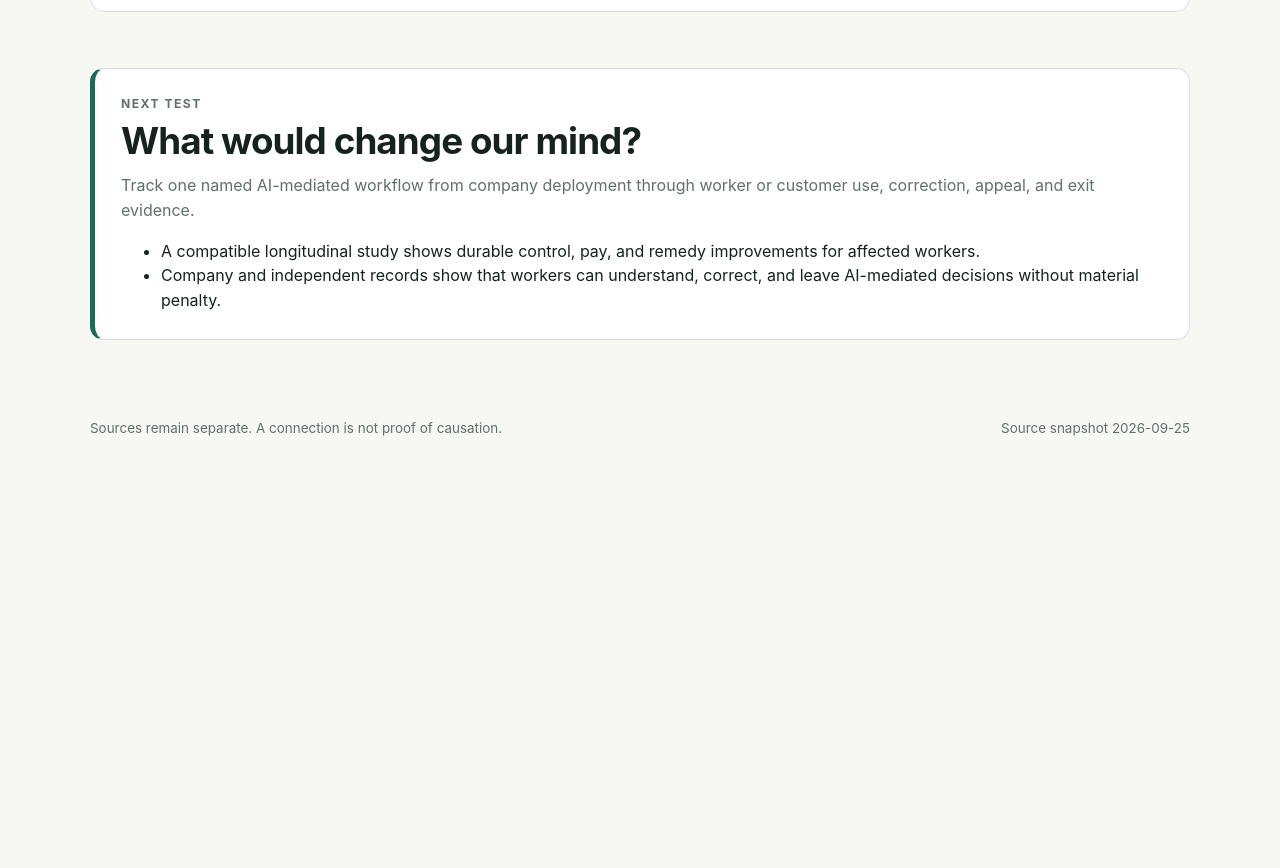
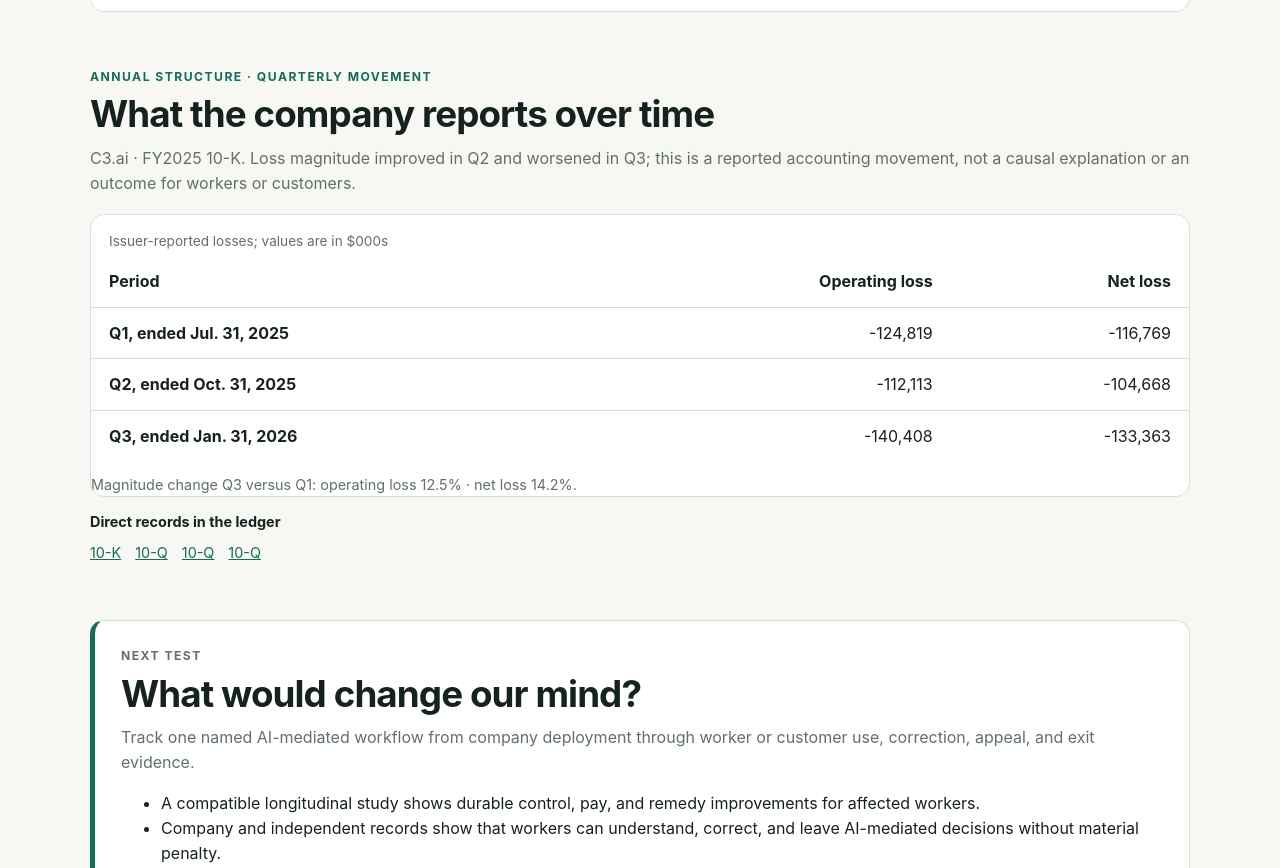
Before and after one commit to mehtama1234/change-intelligence-platform, a website: page web/index.html in a window 1280 px wide. Shown: the part 2649-3517 px from the top of the page. Before the commit the page ends 3136 px from the top, so only its background shows below. Drawn offline with Linux system fonts and the light colour scheme.

Commit message:
Extract quarterly report movement

```diff
--- a/data/processed/ai-work-control.packet.json
+++ b/data/processed/ai-work-control.packet.json
@@ -174,6 +174,56 @@
       "company": "C3.ai",
       "industry": "enterprise AI software",
       "reportingPeriod": "FY2025 annual report plus FY2026 Q1, Q2, and Q3",
+      "reportWindow": {
+        "annualBaseline": "FY2025 10-K",
+        "quarters": [
+          {
+            "period": "Q1, ended Jul. 31, 2025",
+            "operatingLoss": -124819,
+            "netLoss": -116769
+          },
+          {
+            "period": "Q2, ended Oct. 31, 2025",
+            "operatingLoss": -112113,
+            "netLoss": -104668
+          },
+          {
+            "period": "Q3, ended Jan. 31, 2026",
+            "operatingLoss": -140408,
+            "netLoss": -133363
+          }
+        ],
+        "metrics": {
+          "operatingLossMagnitudeChangeQ3vsQ1Pct": 12.5,
+          "netLossMagnitudeChangeQ3vsQ1Pct": 14.2,
+          "operatingLossQ2vsQ1": 12706,
+          "operatingLossQ3vsQ2": -28295
+        },
+        "reading": "Loss magnitude improved in Q2 and worsened in Q3; this is a reported accounting movement, not a causal explanation or an outcome for workers or customers.",
+        "sourceRefs": {
+          "bridge": "company-industry-analysis/companies/c3-ai/THREE-QUARTER-ACCOUNTING-BRIDGE.md",
+          "initialRead": "company-industry-analysis/companies/c3-ai/INITIAL-EVIDENCE-READ.md",
+          "initialReadDigest": "173889864c163d8e127ce99399a622eeeceab6874ea5b953f745c7a0469400bc",
+          "directRecords": [
+            {
+              "label": "10-K",
+              "url": "https://www.sec.gov/Archives/edgar/data/1577526/000162828025032604/ai-20250430.htm"
+            },
+            {
+              "label": "10-Q",
+              "url": "https://www.sec.gov/Archives/edgar/data/1577526/000157752625000033/ai-20250731.htm"
+            },
+            {
+              "label": "10-Q",
+              "url": "https://www.sec.gov/Archives/edgar/data/1577526/000157752625000055/ai-20251031.htm"
+            },
+            {
+              "label": "10-Q",
+              "url": "https://www.sec.gov/Archives/edgar/data/1577526/000157752626000024/ai-20260131.htm"
+            }
+          ]
+        }
+      },
       "limits": [
         "The report window does not identify an organization, model version, affected person, decision, input, output, error, override, appeal, remedy, or later outcome."
       ]
--- a/data/source-maps/ai-work-control.sources.json
+++ b/data/source-maps/ai-work-control.sources.json
@@ -115,7 +115,11 @@
       "asOf": "2026-09-25",
       "reportingPeriod": "FY2025 annual report plus FY2026 Q1, Q2, and Q3",
       "limits": ["The report window does not identify an organization, model version, affected person, decision, input, output, error, override, appeal, remedy, or later outcome."],
-      "excerptTerms": ["FY2025 10-K", "FY2026 Q1", "does not independently measure"]
+      "excerptTerms": ["FY2025 10-K", "FY2026 Q1", "does not independently measure"],
+      "reportWindow": {
+        "bridgePath": "company-industry-analysis/companies/c3-ai/THREE-QUARTER-ACCOUNTING-BRIDGE.md",
+        "initialReadPath": "company-industry-analysis/companies/c3-ai/INITIAL-EVIDENCE-READ.md"
+      }
     }
   ],
   "insight": {
--- a/web/app.js
+++ b/web/app.js
@@ -14,6 +14,15 @@
   byId("next-test").textContent = insight.nextTest;
   byId("falsifiers").innerHTML = insight.whatWouldChangeOurMind.map((item) => `<li>${escapeHtml(item)}</li>`).join("");
   byId("as-of").textContent = `Source snapshot ${state.packet.sourceSnapshotDate}`;
+
+  const reportRecord = records.find((record) => record.reportWindow);
+  if (reportRecord) {
+    const report = reportRecord.reportWindow;
+    byId("report-history").hidden = false;
+    byId("report-reading").textContent = `${reportRecord.company} · ${report.annualBaseline}. ${report.reading}`;
+    byId("report-table").innerHTML = `<table><caption>Issuer-reported losses; values are in $000s</caption><thead><tr><th>Period</th><th>Operating loss</th><th>Net loss</th></tr></thead><tbody>${report.quarters.map((quarter) => `<tr><th scope="row">${escapeHtml(quarter.period)}</th><td>${quarter.operatingLoss.toLocaleString()}</td><td>${quarter.netLoss.toLocaleString()}</td></tr>`).join("")}</tbody></table><p class="change-note">Magnitude change Q3 versus Q1: operating loss ${report.metrics.operatingLossMagnitudeChangeQ3vsQ1Pct}% · net loss ${report.metrics.netLossMagnitudeChangeQ3vsQ1Pct}%.</p>`;
+    byId("report-links").innerHTML = `<strong>Direct records in the ledger</strong>${report.sourceRefs.directRecords.map((record) => `<a href="${escapeHtml(record.url)}" target="_blank" rel="noreferrer">${escapeHtml(record.label)}</a>`).join("")}`;
+  }
 
   const roles = [...new Set(records.map((record) => record.sourceRole))].sort();
   byId("role-filter").innerHTML = `<option value="all">All sources</option>${roles.map((role) => `<option value="${escapeHtml(role)}">${escapeHtml(role.replaceAll("_", " "))}</option>`).join("")}`;
--- a/web/index.html
+++ b/web/index.html
@@ -47,6 +47,16 @@
         <div id="records" class="record-list" aria-live="polite"></div>
       </section>
 
+      <section id="report-history" aria-labelledby="report-title" hidden>
+        <div class="section-heading">
+          <p class="eyebrow">Annual structure · quarterly movement</p>
+          <h2 id="report-title">What the company reports over time</h2>
+          <p id="report-reading" class="muted"></p>
+        </div>
+        <div id="report-table" class="table-wrap"></div>
+        <div id="report-links" class="source-links"></div>
+      </section>
+
       <section class="test-panel" aria-labelledby="test-title">
         <p class="eyebrow">Next test</p>
         <h2 id="test-title">What would change our mind?</h2>
--- a/web/styles.css
+++ b/web/styles.css
@@ -41,6 +41,17 @@
 select { margin-left: 6px; padding: 9px 12px; border: 1px solid var(--line); border-radius: 8px; background: white; color: var(--ink); }
 .record-list { display: grid; gap: 12px; }
 .record-card { padding: 22px; }
+.muted { color: var(--muted); }
+.table-wrap { overflow-x: auto; background: var(--card); border: 1px solid var(--line); border-radius: 14px; }
+table { width: 100%; border-collapse: collapse; min-width: 480px; }
+caption { padding: 16px 18px 4px; text-align: left; color: var(--muted); font-size: .85rem; }
+th, td { padding: 13px 18px; border-bottom: 1px solid var(--line); text-align: right; }
+th:first-child, td:first-child { text-align: left; }
+tbody tr:last-child th, tbody tr:last-child td { border-bottom: 0; }
+.change-note { margin: 12px 0 0; color: var(--muted); font-size: .9rem; }
+.source-links { display: flex; flex-wrap: wrap; gap: 8px 14px; margin-top: 14px; font-size: .9rem; }
+.source-links strong { width: 100%; }
+.source-links a { color: var(--accent); }
 .record-meta { display: flex; flex-wrap: wrap; gap: 9px; margin-bottom: 12px; color: var(--muted); font-size: .77rem; text-transform: uppercase; letter-spacing: .06em; }
 .role { color: var(--accent); font-weight: 800; }
 details { margin-top: 15px; border-top: 1px solid var(--line); padding-top: 12px; }
```
Also changed, not shown: scripts/build-ai-work-control-packet.mjs (+58 -0 lines).
